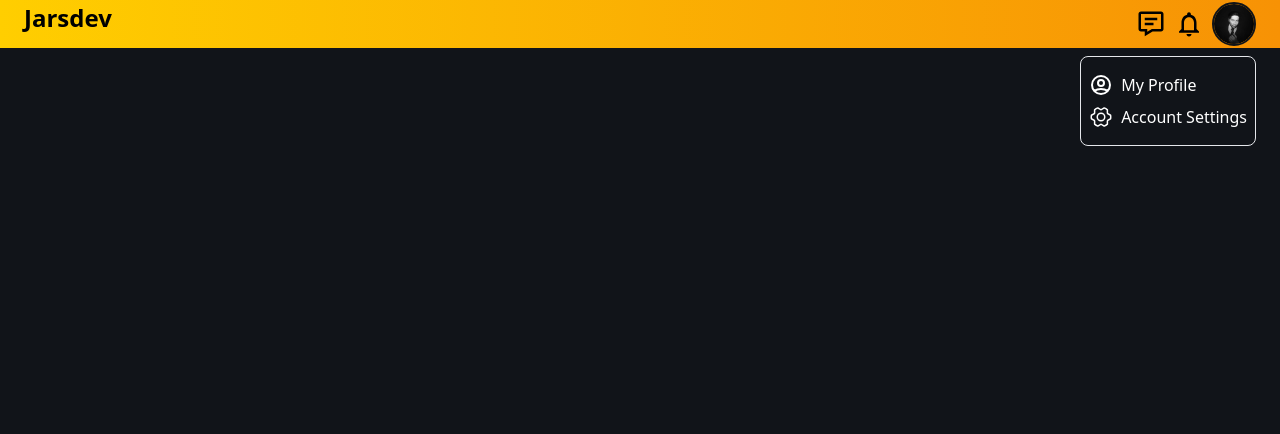
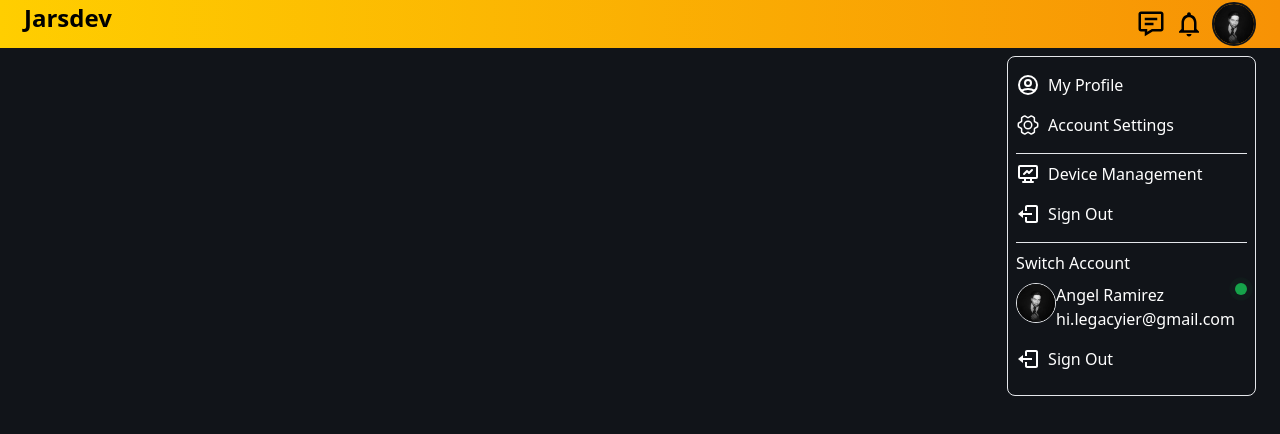
Before and after one commit to ImJars/menu-profile-design, a React (Vite) app: page / in a window 1280 px wide. Shown: the top 434 px of the page. Built offline with nearby package versions, Linux system fonts and the light colour scheme.

Commit message:
Update App.jsx

```diff
--- a/src/App.jsx
+++ b/src/App.jsx
@@ -1,8 +1,9 @@
 import React, { useState } from "react";
-import { MdOutlineMenu, MdOutlineNotifications } from "react-icons/md";
-import { BiMessageDetail } from "react-icons/bi";
+import { MdOutlineNotifications } from "react-icons/md";
+import { BiMessageDetail, BiLogOut } from "react-icons/bi";
 import { HiOutlineUserCircle } from "react-icons/hi";
 import { PiGearSix } from "react-icons/pi";
+import { TbDeviceAnalytics } from "react-icons/tb";
 
 function App() {
   const [active, setActive] = useState(false);
@@ -32,20 +33,78 @@ function App() {
                     onClick={changeActive}
                     className="rounded-full border-2 border-primary"
                   >
-                    <img src="perfil.jpg" alt="" className="w-10 rounded-full" />
+                    <img
+                      src="perfil.jpg"
+                      alt=""
+                      className="w-10 rounded-full"
+                    />
                   </button>
                 </div>
                 <div className="absolute top-14 right-6 border rounded-lg">
                   <div className="px-2 py-2">
                     <div>
-                      <ul className="text-white">
-                        <li className="flex items-center my-2">
-                          <HiOutlineUserCircle className="text-2xl"/>
-                          <span className="ml-2">My Profile</span>
+                      <ul className="text-white border-b">
+                        <li>
+                          <button className="w-full flex items-center my-2">
+                            <HiOutlineUserCircle className="text-2xl" />
+                            <span className="ml-2">My Profile</span>
+                          </button>
                         </li>
                         <li className="flex items-center my-2">
-                          <PiGearSix className="text-2xl"/>
-                          <span className="ml-2">Account Settings</span>
+                          <button className="w-full flex items-center my-2">
+                            <PiGearSix className="text-2xl" />
+                            <span className="ml-2">Account Settings</span>
+                          </button>
+                        </li>
+                      </ul>
+                      <ul className="text-white border-b">
+                        <li>
+                          <button className="w-full flex items-center my-2">
+                            <TbDeviceAnalytics className="text-2xl" />
+                            <span className="ml-2">Device Management</span>
+                          </button>
+                        </li>
+                        <li className="flex items-center my-2">
+                          <button className="w-full flex items-center my-2">
+                            <BiLogOut className="text-2xl" />
+                            <span className="ml-2">Sign Out</span>
+                          </button>
+                        </li>
+                      </ul>
+                      <ul className="text-white">
+                        <li>
+                          <span className="w-full flex items-center my-2">
+                            Switch Account
+                          </span>
+                        </li>
+                        <li>
+                          <button className="w-full h-full flex items-center my-2">
+                            <div className="flex">
+                              <div>
+                                <img
+                                  className="w-10 rounded-full border"
+                                  src="perfil.jpg"
+                                  alt=""
+                                />
+                              </div>
+                              <div className="flex flex-col text-start">
+                                <span>Angel Ramirez</span>
+                                <span>hi.legacyier@gmail.com</span>
+                              </div>
+                              <div className="h-full flex items-center">
+                                <span className="relative flex h-3 w-3">
+                                  <span className="animate-ping absolute inline-flex h-full w-full rounded-full bg-green-600 opacity-75"></span>
+                                  <span className="relative inline-flex rounded-full h-3 w-3 bg-green-600"></span>
+                                </span>
+                              </div>
+                            </div>
+                          </button>
+                        </li>
+                        <li className="flex items-center my-2">
+                          <button className="w-full flex items-center my-2">
+                            <BiLogOut className="text-2xl" />
+                            <span className="ml-2">Sign Out</span>
+                          </button>
                         </li>
                       </ul>
                     </div>
```
